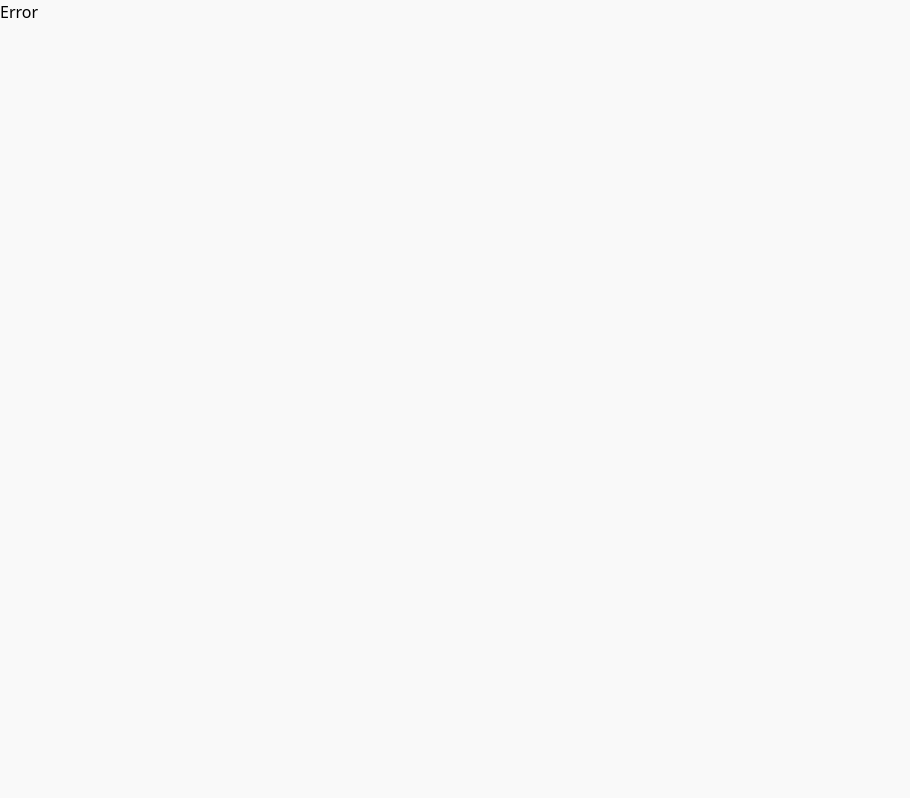
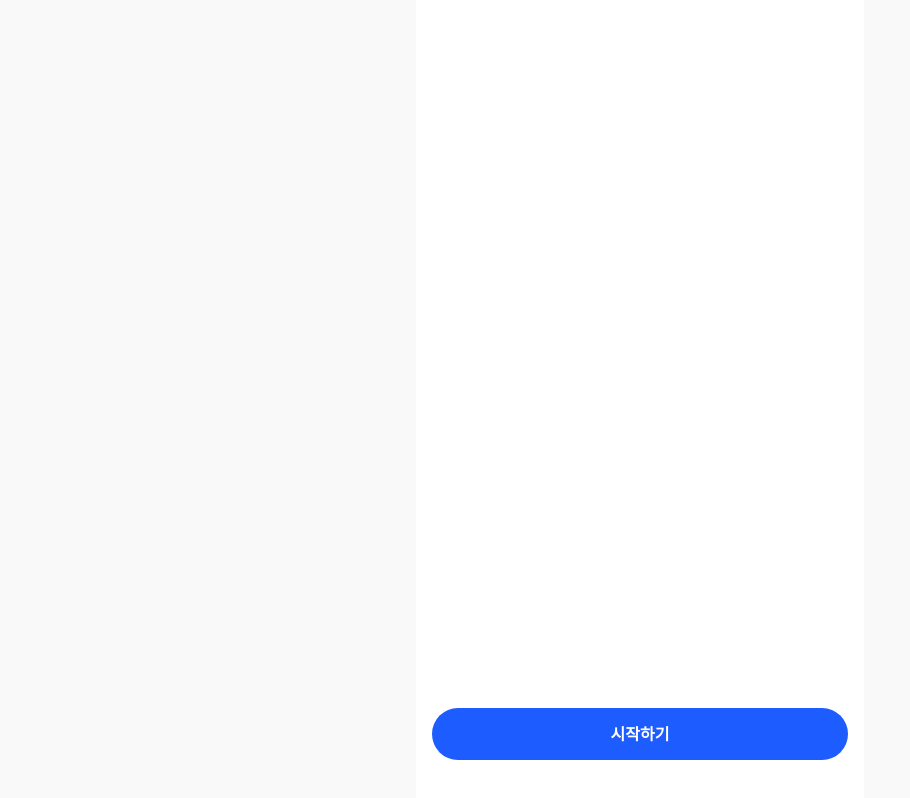
Before and after one commit to TeamDivers/Soar, a React (Create React App) app in the folder client/: page /login/onboard in a window 1280 px wide. Before the commit this address had no page. Shown: the whole page, without its empty margins (0-910 px from the left). Built offline with nearby package versions, Linux system fonts and the light colour scheme.

Commit message:
feat: add onboard page

```diff
--- a/client/src/routes/index.tsx
+++ b/client/src/routes/index.tsx
@@ -6,6 +6,7 @@ import Layout from '@components/layout';
 import Error from './error';
 import Home from './home';
 import Login from './login';
+import OnBoard from './login/onboard';
 import SignUp from './login/signup';
 import Portfolio from './portfolio';
 import Profile from './profile';
@@ -60,7 +61,8 @@ const Router = () => {
             errorElement: <Error />,
             children: [
                 { index: true, element: <Login /> },
-                { path: 'signup', element: <SignUp /> }
+                { path: 'signup', element: <SignUp /> },
+                { path: 'onboard', element: <OnBoard /> }
             ]
         }
     ]);
--- /dev/null
+++ b/client/src/routes/login/onboard.tsx
@@ -0,0 +1,22 @@
+import React from 'react';
+import { useNavigate } from 'react-router-dom';
+
+import RoundButton from '@components/RoundButton';
+
+const OnBoard = () => {
+    const navigate = useNavigate();
+
+    const handleStartButton = () => {
+        navigate('/');
+    };
+
+    return (
+        <div className="flex flex-col pt-5">
+            <div className="fixed max-w-md mx-auto bottom-[40px] w-full px-4">
+                <RoundButton onClick={handleStartButton}>시작하기</RoundButton>
+            </div>
+        </div>
+    );
+};
+
+export default OnBoard;
```
